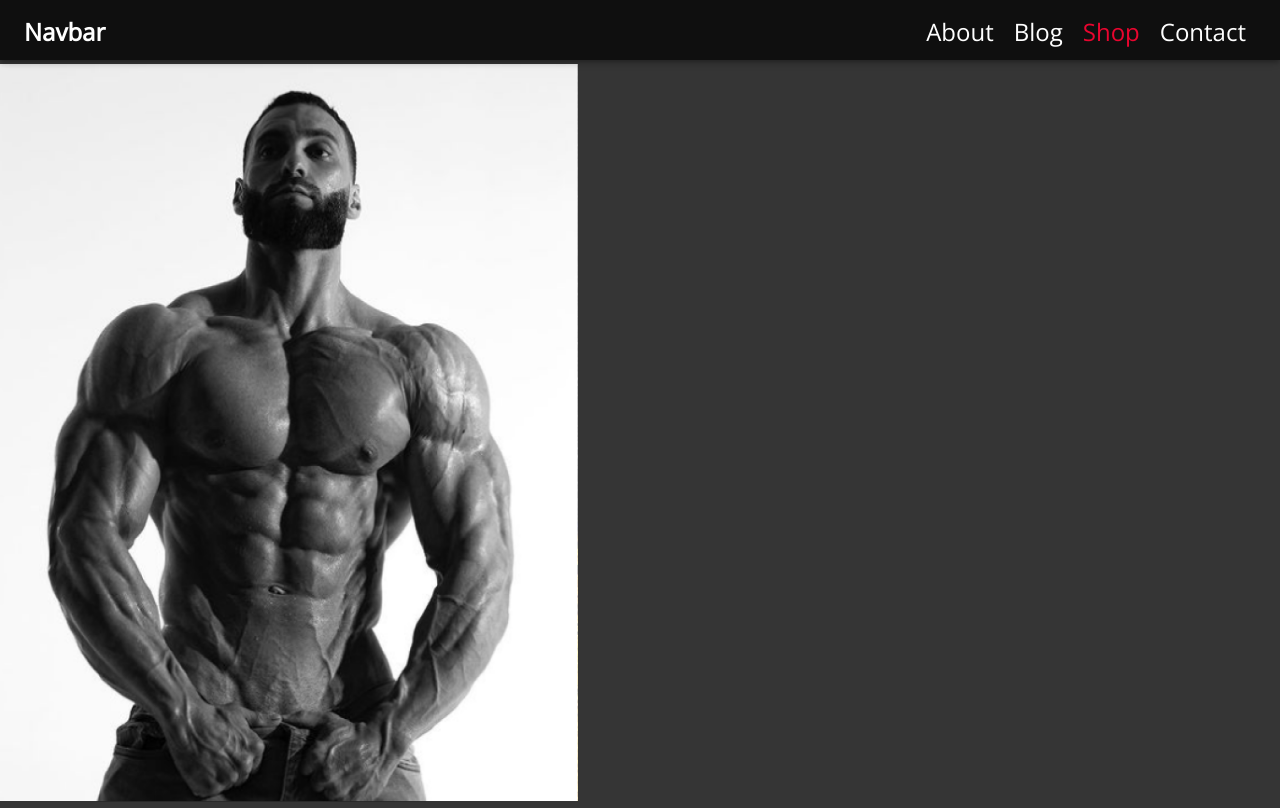
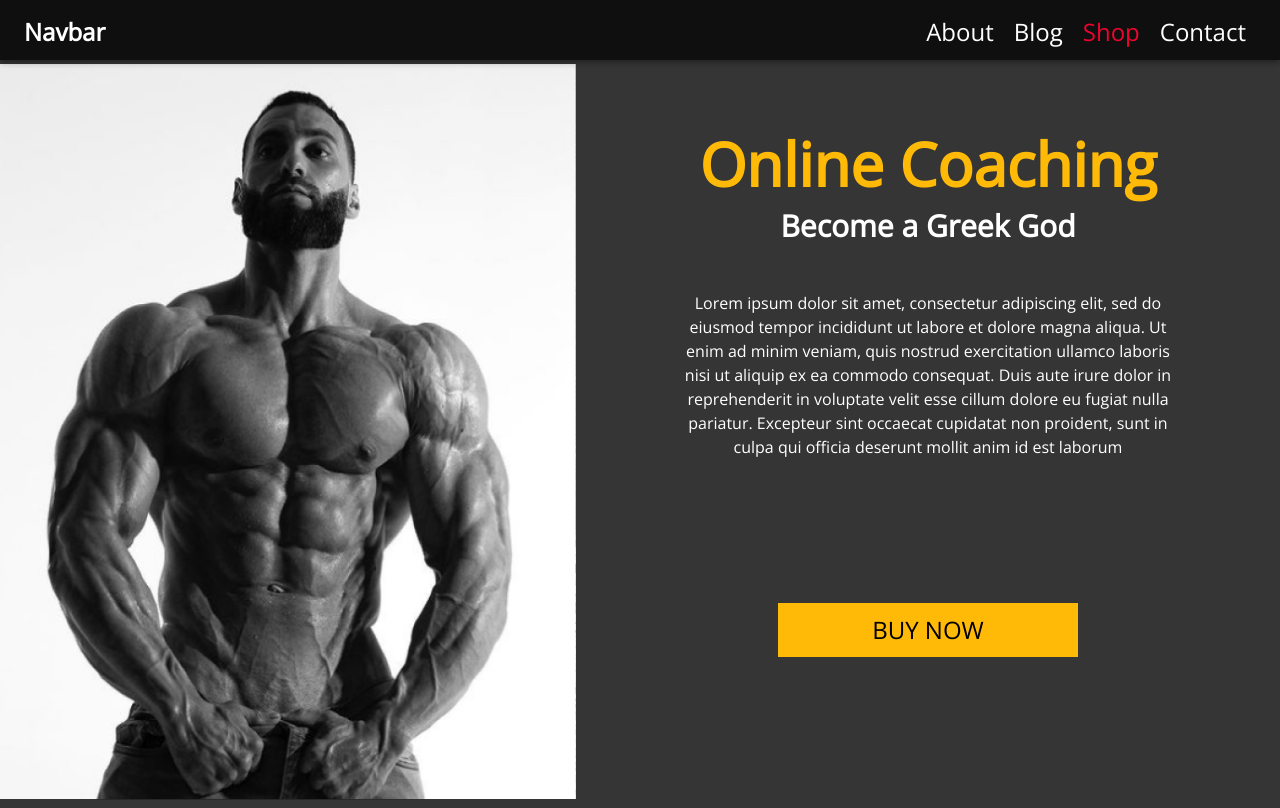
Before and after one commit to fs1g17/fs1g17.github.io, a React (Create React App) app: page /shop/online_coaching in a window 1280 px wide. Built offline with nearby package versions, Linux system fonts and the light colour scheme.

Commit message:
Complete Online Coaching section

```diff
--- /dev/null
+++ b/src/components/button/YellowButton.tsx
@@ -0,0 +1,12 @@
+import { Button, ButtonProps, styled } from "@mui/material";
+
+const YellowButton = styled(Button)<ButtonProps>(({ theme }) => ({
+  borderRadius: 22,
+  color: "#000000",
+  backgroundColor: "#ffba08",
+  "&:hover": {
+    backgroundColor: "#c78a00",
+  },
+}));
+
+export default YellowButton;
--- a/src/components/button/index.ts
+++ b/src/components/button/index.ts
@@ -1 +1,2 @@
 export { default as RedButton } from "./RedButton";
+export { default as YellowButton } from "./YellowButton";
--- a/src/components/index.ts
+++ b/src/components/index.ts
@@ -4,3 +4,4 @@ export * from "./newsletter";
 export * from "./button";
 export * from "./red-spinner";
 export * from "./shop-card";
+export * from "./shop-section";
--- /dev/null
+++ b/src/components/shop-section/ShopSection.tsx
@@ -0,0 +1,26 @@
+import { Box, Typography } from '@mui/material';
+import React from 'react';
+
+interface ShopSectionProps {
+  img: string;
+  title: string;
+  subtitle: string;
+  body: string;
+  children: React.ReactNode;
+}
+
+const ShopSection = ({ img, title, subtitle, body, children }: ShopSectionProps) => {
+  return (
+    <Box display="flex" mt="64px" height="calc(100vh - 64px);">
+      <img src={img} style={{ height: '100%' }} />
+      <Box display="flex" flexDirection="column" alignItems="center" width="80%" maxWidth={500} mt={8} ml="auto" mr="auto">
+        <Typography variant="h2" textAlign="center" sx={{ color: '#FFBA08' }}>{title}</Typography>
+        <Typography variant="h3" textAlign="center" mt={1} sx={{ color: '#fff' }}>{subtitle}</Typography>
+        <Typography variant="body1" textAlign="center" mt={6} sx={{ color: '#fff'}}>{body}</Typography>
+        {children}
+      </Box>
+    </Box>
+  );
+}
+
+export default ShopSection;
--- /dev/null
+++ b/src/components/shop-section/index.ts
@@ -0,0 +1 @@
+export { default as ShopSection } from './ShopSection';
--- a/src/screens/shop/online-coaching/OnlineCoaching.tsx
+++ b/src/screens/shop/online-coaching/OnlineCoaching.tsx
@@ -3,12 +3,22 @@ import React from 'react';
 import { Box, Typography } from '@mui/material';
 
 import img from '../../../static/images/shop-card-img-1.png';
+import { ShopSection, YellowButton } from '../../../components';
 
 const OnlineCoaching = () => {
   return (
-    <Box mt="64px" height="calc(100vh - 62px);">
-      <img src={img} style={{ height: '100%'}} />
-    </Box>
+    <ShopSection
+      img={img}
+      title="Online Coaching"
+      subtitle="Become a Greek God"
+      body="Lorem ipsum dolor sit amet, consectetur adipiscing elit, sed do eiusmod tempor incididunt ut labore et dolore magna aliqua. Ut enim ad minim veniam, quis nostrud exercitation ullamco laboris nisi ut aliquip ex ea commodo consequat. Duis aute irure dolor in reprehenderit in voluptate velit esse cillum dolore eu fugiat nulla pariatur. Excepteur sint occaecat cupidatat non proident, sunt in culpa qui officia deserunt mollit anim id est laborum"
+    >
+      <Box mt="auto" mb="auto">
+        <YellowButton href="https://www.trainerize.me/checkout/sematriux/Adam.Mikietinski?planGUID=c56eee2748a94e16b856429cc5760962" sx={{ borderRadius: 0, fontSize: 24, width: 300 }}>
+          Buy Now
+        </YellowButton>
+      </Box>
+    </ShopSection>
   );
 }
 
```
